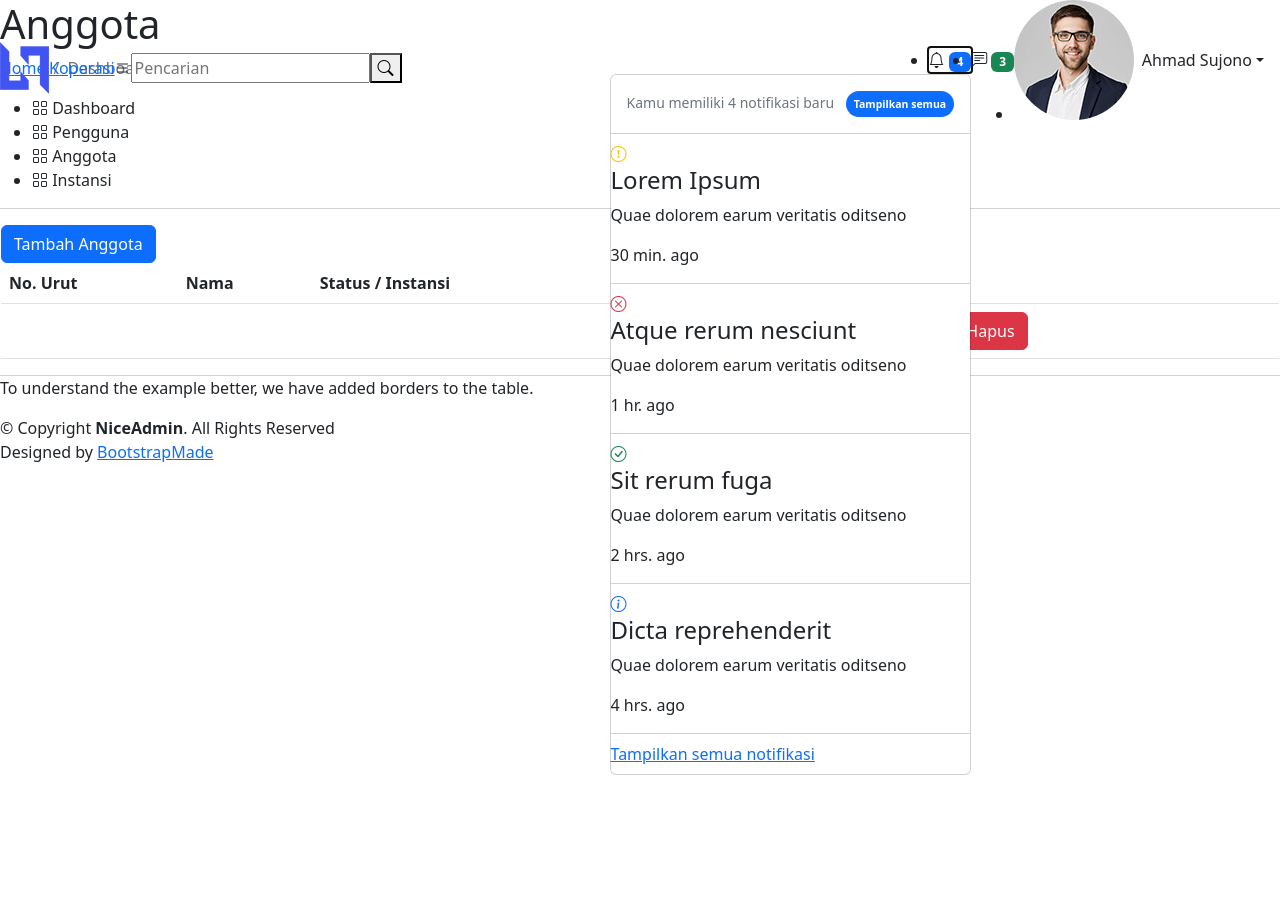
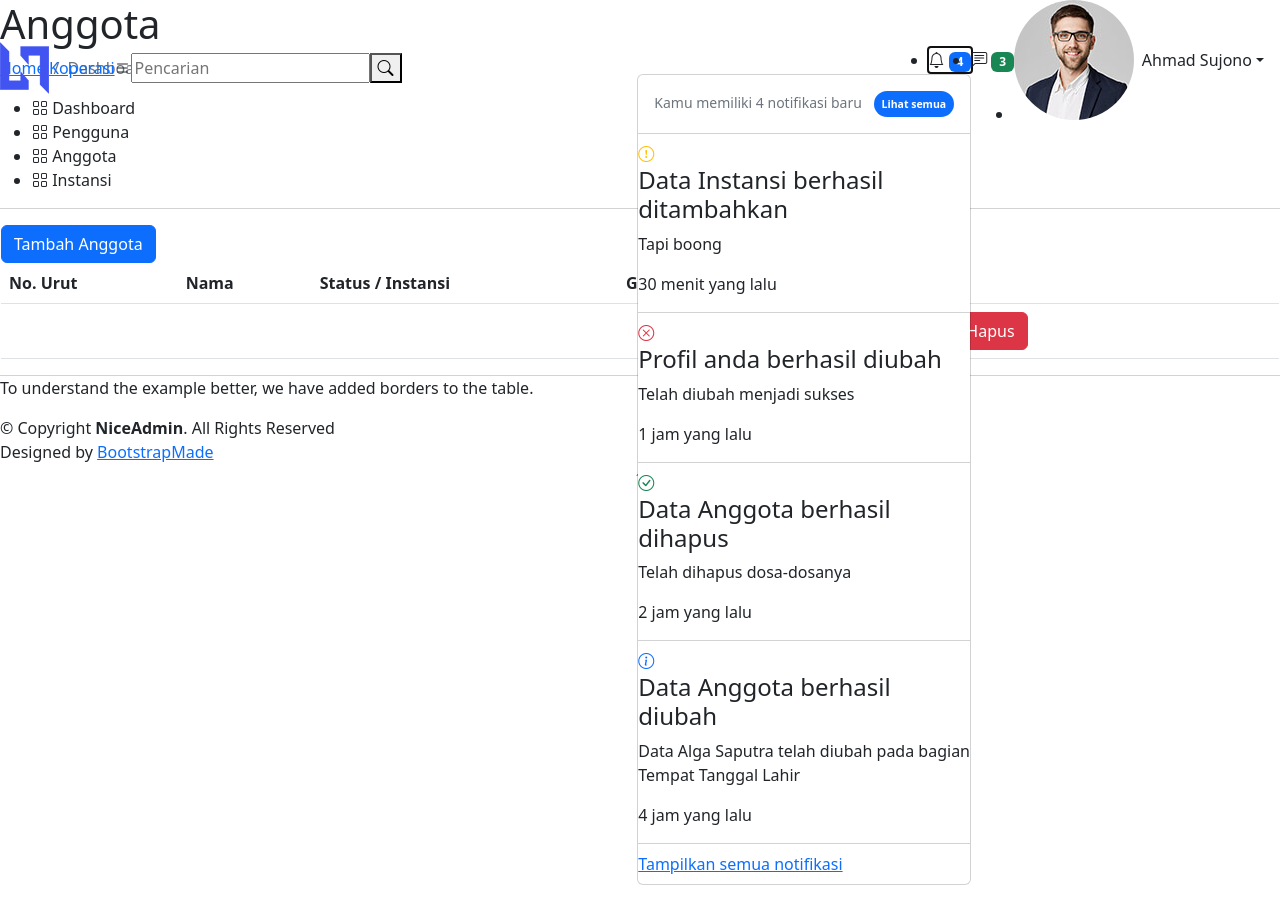
Before and after one commit to MohamadArdias/koperasi, a CodeIgniter app: page /koperasi/index.php/anggota/index in a window 1280 px wide, after a click that opens the changed part. Shown: the top 924 px of the page. Run offline with CodeIgniter, Linux system fonts and the light colour scheme; tables that the repository leaves empty or names only in its code hold one stand-in row (values such as "Sample post"); data that the repository does not hold is empty; some libraries are stand-ins or nearby versions.

Commit message:
Update header.php

```diff
--- a/application/views/templates/header.php
+++ b/application/views/templates/header.php
@@ -76,7 +76,7 @@
                     <ul class="dropdown-menu dropdown-menu-end dropdown-menu-arrow notifications">
                         <li class="dropdown-header">
                             Kamu memiliki 4 notifikasi baru
-                            <a href="#"><span class="badge rounded-pill bg-primary p-2 ms-2">Tampilkan semua</span></a>
+                            <a href="#"><span class="badge rounded-pill bg-primary p-2 ms-2">Lihat semua</span></a>
                         </li>
                         <li>
                             <hr class="dropdown-divider">
@@ -85,9 +85,9 @@
                         <li class="notification-item">
                             <i class="bi bi-exclamation-circle text-warning"></i>
                             <div>
-                                <h4>Lorem Ipsum</h4>
-                                <p>Quae dolorem earum veritatis oditseno</p>
-                                <p>30 min. ago</p>
+                                <h4>Data Instansi berhasil ditambahkan</h4>
+                                <p>Tapi boong</p>
+                                <p>30 menit yang lalu</p>
                             </div>
                         </li>
 
@@ -98,9 +98,9 @@
                         <li class="notification-item">
                             <i class="bi bi-x-circle text-danger"></i>
                             <div>
-                                <h4>Atque rerum nesciunt</h4>
-                                <p>Quae dolorem earum veritatis oditseno</p>
-                                <p>1 hr. ago</p>
+                                <h4>Profil anda berhasil diubah</h4>
+                                <p>Telah diubah menjadi sukses</p>
+                                <p>1 jam yang lalu</p>
                             </div>
                         </li>
 
@@ -111,9 +111,9 @@
                         <li class="notification-item">
                             <i class="bi bi-check-circle text-success"></i>
                             <div>
-                                <h4>Sit rerum fuga</h4>
-                                <p>Quae dolorem earum veritatis oditseno</p>
-                                <p>2 hrs. ago</p>
+                                <h4>Data Anggota berhasil dihapus</h4>
+                                <p>Telah dihapus dosa-dosanya</p>
+                                <p>2 jam yang lalu</p>
                             </div>
                         </li>
 
@@ -124,9 +124,9 @@
                         <li class="notification-item">
                             <i class="bi bi-info-circle text-primary"></i>
                             <div>
-                                <h4>Dicta reprehenderit</h4>
-                                <p>Quae dolorem earum veritatis oditseno</p>
-                                <p>4 hrs. ago</p>
+                                <h4>Data Anggota berhasil diubah</h4>
+                                <p>Data Alga Saputra telah diubah pada bagian Tempat Tanggal Lahir</p>
+                                <p>4 jam yang lalu</p>
                             </div>
                         </li>
 
@@ -151,7 +151,7 @@
                     <ul class="dropdown-menu dropdown-menu-end dropdown-menu-arrow messages">
                         <li class="dropdown-header">
                             Kamu memiliki 3 pesan baru
-                            <a href="#"><span class="badge rounded-pill bg-primary p-2 ms-2">View all</span></a>
+                            <a href="#"><span class="badge rounded-pill bg-primary p-2 ms-2">Lihat semua</span></a>
                         </li>
                         <li>
                             <hr class="dropdown-divider">
@@ -161,9 +161,9 @@
                             <a href="#">
                                 <img src="<?= base_url('public'); ?>/assets/img/messages-1.jpg" alt="" class="rounded-circle">
                                 <div>
-                                    <h4>Maria Hudson</h4>
-                                    <p>Velit asperiores et ducimus soluta repudiandae labore officia est ut...</p>
-                                    <p>4 hrs. ago</p>
+                                    <h4>Moh. Ardias Ade Aga</h4>
+                                    <p>Hello World!</p>
+                                    <p>4 jam yang lalu</p>
                                 </div>
                             </a>
                         </li>
@@ -175,9 +175,9 @@
                             <a href="#">
                                 <img src="<?= base_url('public'); ?>/assets/img/messages-2.jpg" alt="" class="rounded-circle">
                                 <div>
-                                    <h4>Anna Nelson</h4>
-                                    <p>Velit asperiores et ducimus soluta repudiandae labore officia est ut...</p>
-                                    <p>6 hrs. ago</p>
+                                    <h4>Alga Saputra</h4>
+                                    <p>P!</p>
+                                    <p>6 jam yang lalu</p>
                                 </div>
                             </a>
                         </li>
@@ -189,9 +189,9 @@
                             <a href="#">
                                 <img src="<?= base_url('public'); ?>/assets/img/messages-3.jpg" alt="" class="rounded-circle">
                                 <div>
-                                    <h4>David Muldon</h4>
-                                    <p>Velit asperiores et ducimus soluta repudiandae labore officia est ut...</p>
-                                    <p>8 hrs. ago</p>
+                                    <h4>Afdal Zikri</h4>
+                                    <p>Hi!</p>
+                                    <p>8 jam yang lalu</p>
                                 </div>
                             </a>
                         </li>
```
